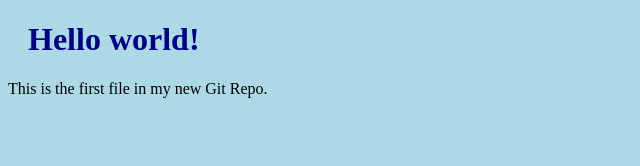
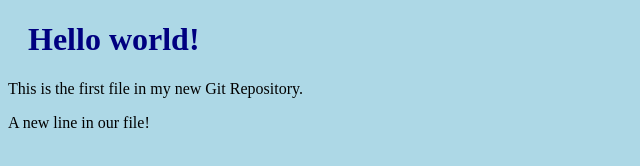
Before and after one commit to NandiniArulraj/hello-world, a plain HTML site: page index.html in a window 1280 px wide. Shown: the whole page, without its empty margins (0-640 px from the left). Drawn offline with Linux system fonts and the light colour scheme.

Commit message:
Updated index.html with a new line

```diff
--- a/index.html
+++ b/index.html
@@ -7,7 +7,8 @@
 <body>
 
 <h1>Hello world!</h1>
-<p>This is the first file in my new Git Repo.</p>
+<p>This is the first file in my new Git Repository.</p>
+<p>A new line in our file!</p>
 
 </body>
 </html>
```
